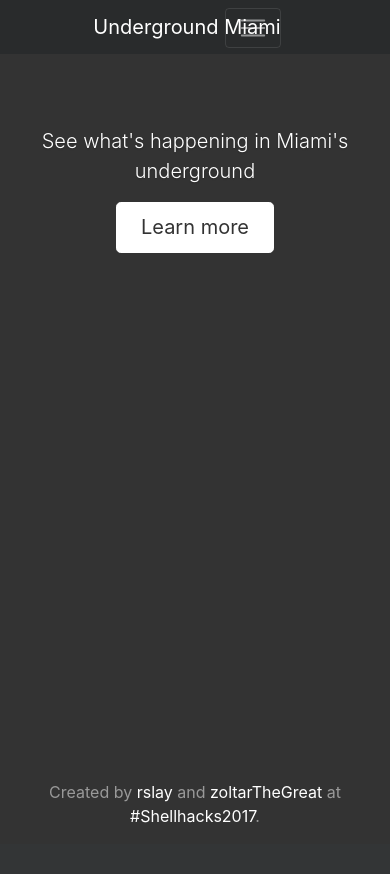
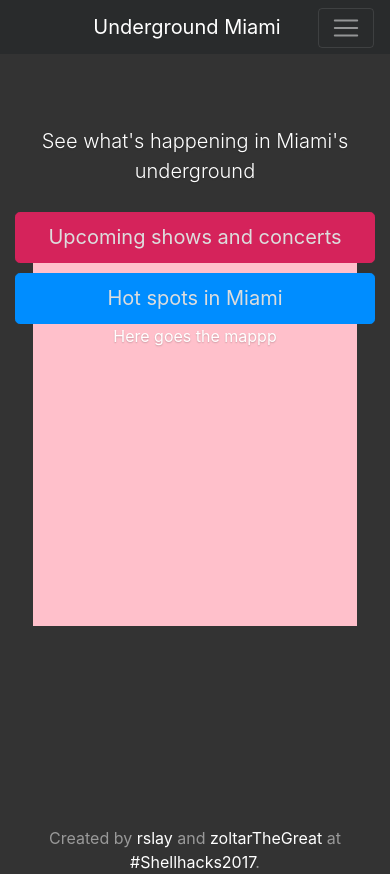
Before and after one commit to zoltarTheGreat/UndergroundMiami, a PHP site: page / in a window 390 px wide. Before the commit the page ends 823 px from the top, so only its background shows below. Run offline with PHP 8.4, Linux system fonts and the light colour scheme; some libraries are stand-ins or nearby versions.

Commit message:
Added files

```diff
--- a/css/template.css
+++ b/css/template.css
@@ -9,16 +9,38 @@
   color: #fff;
 }
 
-/* Custom default button */
+/* Custom buttons */
 .btn-secondary,
 .btn-secondary:hover,
 .btn-secondary:focus {
   color: #333;
-  text-shadow: none; /* Prevent inheritance from `body` */
+  text-shadow: none;
   background-color: #fff;
   border: .05rem solid #fff;
 }
+.btn-lit{
+  color: #ddd;
+  text-shadow: none;
+  background-color: #D5235B;
+  border: .05rem solid #D5235B;
+}
+.btn-lit:hover,
+.btn-lit:focus{
+  background: #FA427C;
+  border-color: #FA427C;
+}
 
+.btn-chill{
+  color: #ddd;
+  text-shadow: none;
+  background-color: #008dff;
+  border: .05rem solid #008dff;
+}
+.btn-chill:hover,
+.btn-chill:focus{
+  background: #5db6ff;
+  border-color: #5db6ff;
+}
 
 /*
  * Base structure
@@ -41,14 +63,37 @@
   text-shadow: 0 .05rem .1rem rgba(0,0,0,.2);
 }
 
+#map{
+  background: pink;
+  width: 500px;
+  max-width: 90%;
+  margin: 0 auto;
+  display: block;
+  height: 400px;
+}
+
 /*
  * Footer
  */
 
 .mastfoot {
   color: rgba(255,255,255,.5);
-  position: absolute;
-  bottom: 0px;
+  position: relative;
   width: 100%;
   text-align: center;
+  margin-top: 100px;
 }
+
+@media screen and (max-width: 767px)  {
+  .lead .btn-lg{
+    width: 100%;
+    float: left;
+    clear: both;
+    margin-top: 10px;
+  }
+  .mastfoot{
+    margin-top: 200px;
+  }
+}
+
+/*.mobile{display: none}*/
--- /dev/null
+++ b/enviroment.php
@@ -0,0 +1,9 @@
+<?php
+$DATABASE_HOSTNAME_ADDRESS="homestead.app";
+$DATABASE_PORT="3306";
+
+$DATABASE_NAME="undermiami";
+
+$DATABASE_USER="";
+$DATABASE_PASSWORD="";
+?>
--- a/index.php
+++ b/index.php
@@ -1,12 +1,16 @@
 <?php include($_SERVER['DOCUMENT_ROOT'] . '/modules/header.php'); ?>
 <?php include($_SERVER['DOCUMENT_ROOT'] . '/modules/navbar.php'); ?>
 <div id="main" class="container">
-	<img src="http://via.placeholder.com/350x120" alt=""><br><br>
+	<img src="http://via.placeholder.com/300x200" alt=""><br><br>
   <p class="lead">See what's happening in Miami's underground</p>
   <p class="lead">
-    <a href="#" class="btn btn-lg btn-secondary">Learn more</a>
+    <a href="/shows" class="btn btn-lg btn-lit">Upcoming shows and concerts</a>
+    <a href="/venues" class="btn btn-lg btn-chill">Hot spots in Miami</a>
   </p>
-
+	<br>
+	<div id="map">
+		Here goes the mappp
+	</div>
 </div>
 
 <?php include($_SERVER['DOCUMENT_ROOT'] . '/modules/footer.php'); ?>
--- a/modules/header.php
+++ b/modules/header.php
@@ -1,4 +1,5 @@
 <!DOCTYPE html>
+<?php include($_SERVER['DOCUMENT_ROOT'] . '/enviroment.php'); ?>
 <html>
 	<head>
 		<meta charset="utf-8">
--- a/modules/navbar.php
+++ b/modules/navbar.php
@@ -1,7 +1,7 @@
 <nav class="navbar navbar-toggleable-md navbar-inverse bg-inverse">
-    <div class="container">
+
         <button class="navbar-toggler navbar-toggler-right" type="button" data-toggle="collapse" data-target="#navbar10">
-            <span class="navbar-toggler-icon"></span>
+            <span class="navbar-toggler-icon" style="align-self:right"></span>
         </button>
         <span class="navbar-brand hidden-lg-up">Underground Miami</span>
         <div class="navbar-collapse collapse" id="navbar10">
@@ -23,6 +23,6 @@
                 </li>
             </ul>
         </div>
-    </div>
+
 </nav>
 <br>
```
